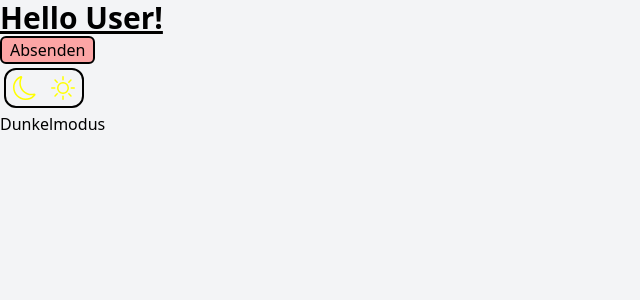
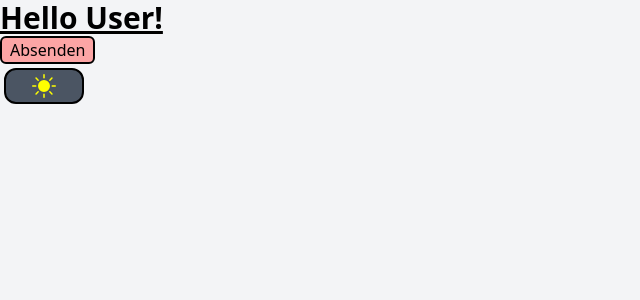
Before and after one commit to brudijoe/tiro, a React (Create React App) app in the folder tiro-client/: page / in a window 1280 px wide. Shown: the top 300 px of the page, without its empty margins (0-640 px from the left). Built offline with nearby package versions, Linux system fonts and the light colour scheme.

Commit message:
Improve_switch

```diff
--- a/tiro-client/src/App.tsx
+++ b/tiro-client/src/App.tsx
@@ -1,7 +1,6 @@
 import React from "react";
 import Button from "./components/Button";
 import { Switch } from "./pages/Switch";
-import { DarkMode } from "./DarkMode";
 
 function App() {
   return (
@@ -16,9 +15,6 @@ function App() {
         onClick={() => console.log("Clicked on button")}
       />
       <Switch />
-      <button className="dark:text-white" onClick={DarkMode}>
-        Dunkelmodus
-      </button>
     </div>
   );
 }
--- a/tiro-client/src/pages/Switch.tsx
+++ b/tiro-client/src/pages/Switch.tsx
@@ -1,12 +1,23 @@
-import { BsMoon, BsMoonFill, BsSun, BsSunFill } from "react-icons/bs";
+import { useState } from "react";
+import { BsMoonFill, BsSunFill } from "react-icons/bs";
 import { IconContext } from "react-icons";
+import { DarkMode } from "../DarkMode";
 
 export function Switch() {
   const iconClass = "p-1";
 
+  const [darkMode, setDarkMode] = useState(true);
+
+  function handleClick() {
+    DarkMode();
+    setDarkMode(!darkMode);
+  }
+
   return (
-    <div className="m-1 h-10 w-20 flex flex-row items-center rounded-xl border-2 border-black dark:border-white dark:text-white">
-      <div className="w-3/6 flex justify-center">
+    <div
+      onClick={handleClick}
+      className="m-1 w-20 bg-gray-600 flex justify-center items-center rounded-xl border-2 border-black dark:border-white"
+    >
       <IconContext.Provider
         value={{
           color: "yellow",
@@ -14,20 +25,8 @@ export function Switch() {
           className: `${iconClass}`,
         }}
       >
-          <BsMoon />
+        {darkMode ? <BsSunFill /> : <BsMoonFill />}
       </IconContext.Provider>
-      </div>
-      <div className="w-3/6 flex justify-center">
-        <IconContext.Provider
-          value={{
-            color: "yellow",
-            size: "2em",
-            className: `${iconClass}`,
-          }}
-        >
-          <BsSun />
-        </IconContext.Provider>
-      </div>
     </div>
   );
 }
```
Lines whose indentation alone changed are shown as unchanged.
